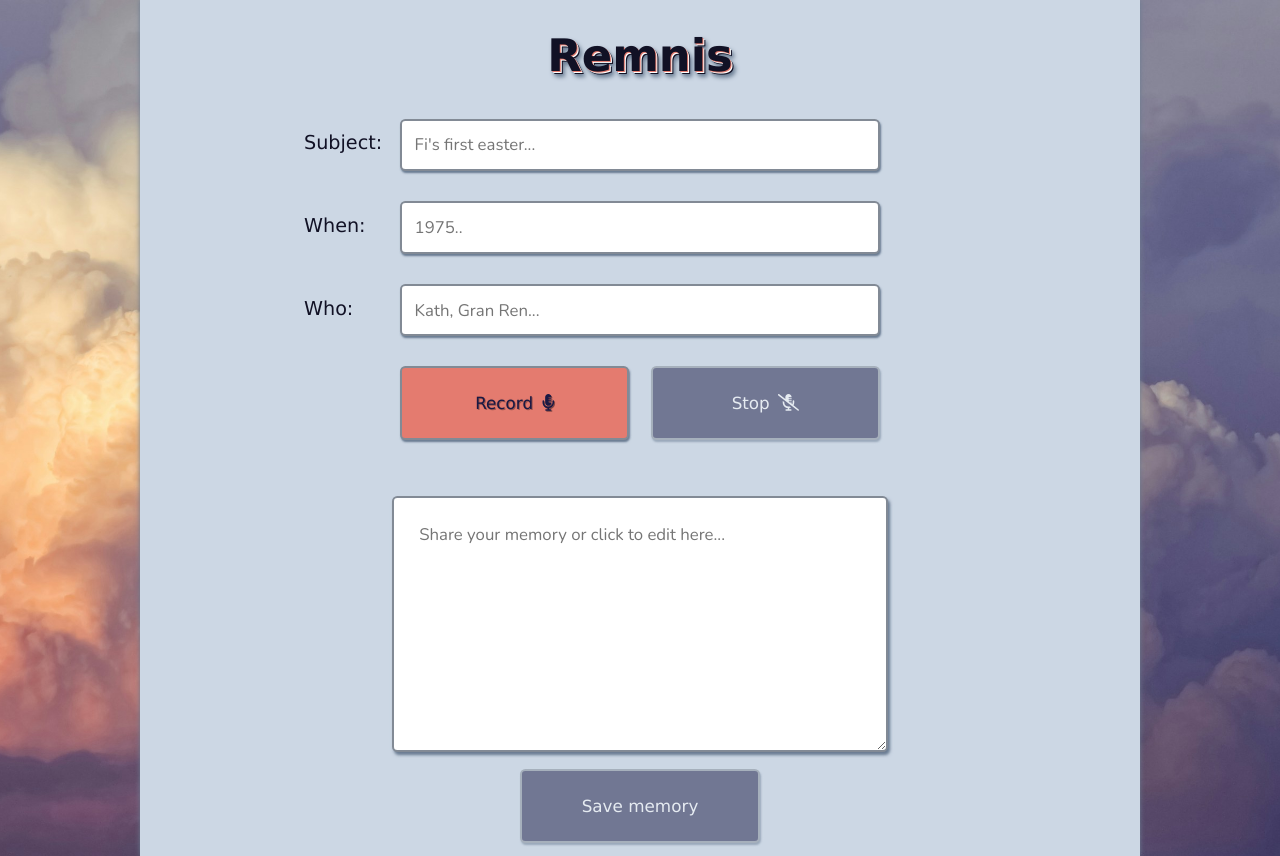
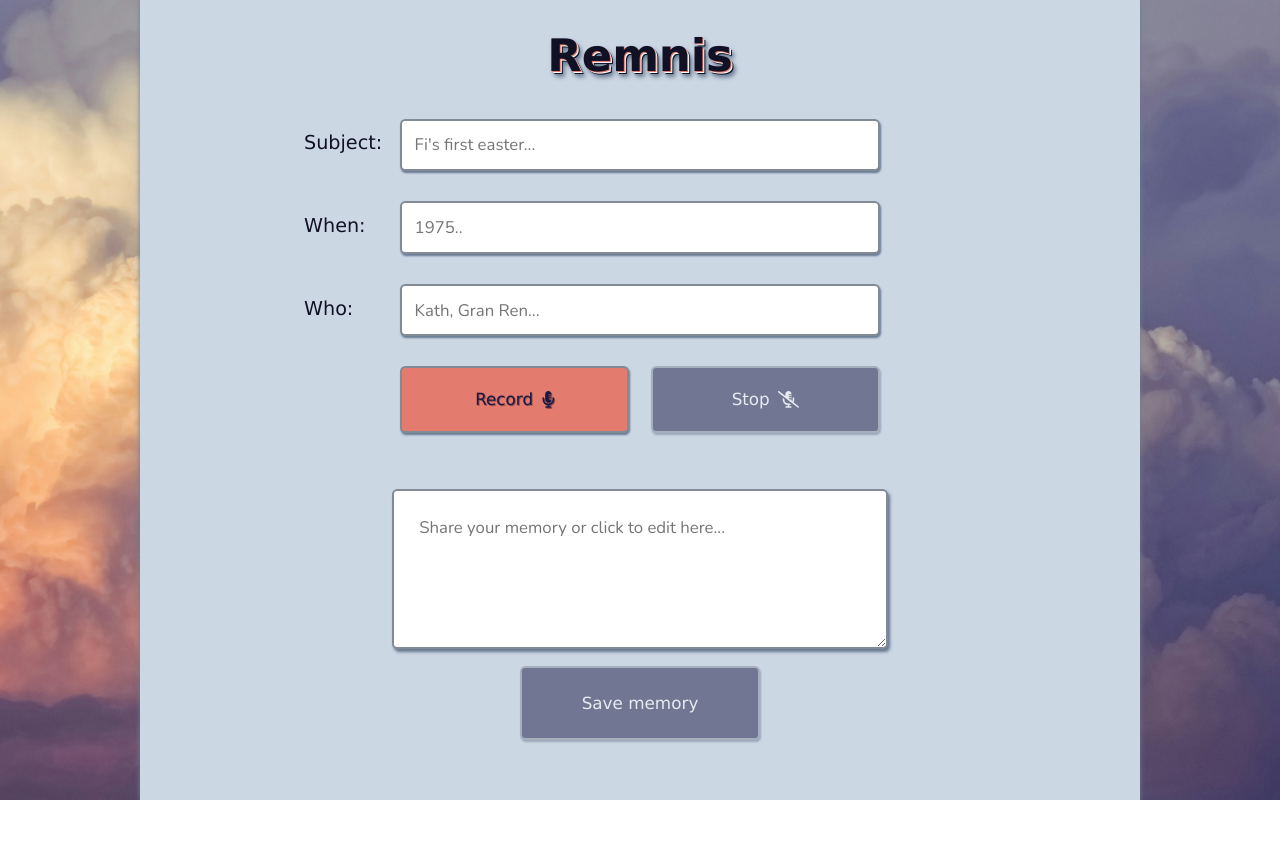
Before and after one commit to Holl4444/Remnis, a Next.js app: page / in a window 1280 px wide. After the commit the page ends 800 px from the top, so only its background shows below. Built offline with nearby package versions, Linux system fonts and the light colour scheme; a web font is replaced by a local one.

Commit message:
update: button height

```diff
--- a/src/app/components/AudioRecorder.module.css
+++ b/src/app/components/AudioRecorder.module.css
@@ -1,5 +1,12 @@
 .recordControls {
   margin: 0.5em 0 0 0;
+}
+
+.recordControls .recordBtn, .recordControls .stopBtn, .transcribeBtn, .deleteTrackBtn {
+  height: 3em;
+  display: flex;
+  align-items: center;
+  justify-content: center;
 }
 
 .recordControls .recordBtn {
@@ -93,6 +100,10 @@
     gap: 1.2em;
   }
 
+  .recordControls .recordBtn, .recordControls .stopBtn, .transcribeBtn, .deleteTrackBtn {
+    height: 4em;
+  }
+
   .recordControls .recordBtn {
     margin: 1em 0;
     width: 30%;
--- a/src/app/components/Textarea.module.css
+++ b/src/app/components/Textarea.module.css
@@ -1,7 +1,7 @@
 .textarea {
   width: 100%;
-  height: 20vh;
-  min-height: 20vh;
+  height: 18vh;
+  min-height: 15vh;
   min-width: 100%;
   padding: 1em;
   margin-bottom: 1em;
@@ -30,9 +30,15 @@
     1px 2px 3px #bdcada;
 }
 
+@media (min-width: 768px) {
+  .textarea {
+    height: 20vh;
+  }
+}
+
 @media (min-width: 1024px) {
   .textarea {
-    min-height: 32vh;
+    /* min-height: 30vh; */
     min-width: 0;
     width: 62%;
     margin-top: 0.5em;
```
